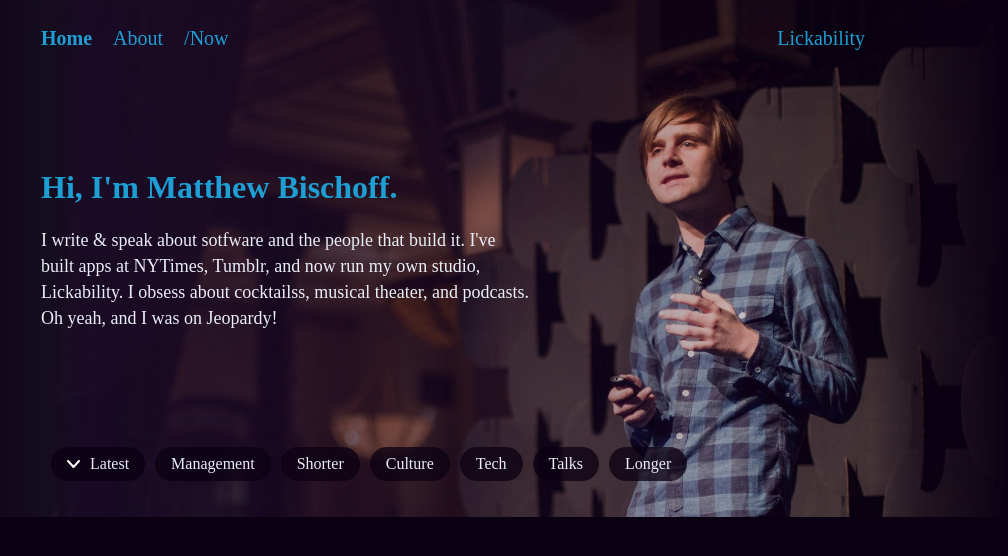
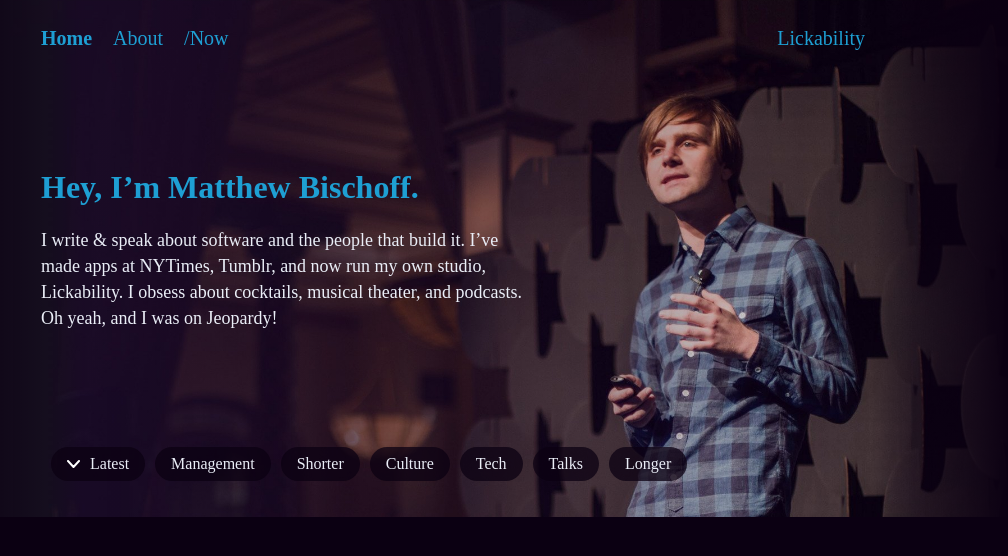
Before and after one commit to Martin-Alexander/Martin-Alexander.github.io, a Jekyll site: the page built from index.html, in a window 1280 px wide and 900 px high, cut to the strip 0-561 px from the top of the window. Shown: the top 556 px of the strip, without its empty margins (187-1195 px from the left). Built offline with Jekyll 4.4.1, drawn with Linux system fonts in a browser that asks for light colours; some web fonts are replaced; the list of posts is cut into pages by our own code.

Commit message:
moved stings from HTML to _config.yml

```diff
--- a/_config.yml
+++ b/_config.yml
@@ -47,3 +47,6 @@ sass:
   style: compressed
 repository: mattbischoff/matthewbischoff.com
 include: ['_category']
+text_content:
+  header_title: Hey, I’m Matthew Bischoff.
+  subtitle: "I write & speak about software and the people that build it. I’ve made apps at NYTimes, Tumblr, and now run my own studio, Lickability. I obsess about cocktails, musical theater, and podcasts. Oh yeah, and I was on Jeopardy!"
--- a/_includes/header.html
+++ b/_includes/header.html
@@ -10,8 +10,8 @@
       <a href="https://lickability.com/" class="desktop-only">Lickability</a>
     </nav>
     <div class="desktop-only" id="banner-text-section">
-      <h1>Hi, I'm Matthew Bischoff.</h1>
-      <p>I write & speak about sotfware and the people that build it. I've built apps at NYTimes, Tumblr, and now run my own studio, Lickability. I obsess about cocktailss, musical theater, and podcasts. Oh yeah, and I was on Jeopardy!</p>
+      <h1>{{ site.text_content.header_title }}</h1>
+      <p>{{ site.text_content.subtitle }}</p>
     </div>
     <nav id="categories">
       <div>
@@ -49,6 +49,6 @@
 </div>
 
 <div class="wrapper mobile-only" id="mobile-header-text">
-  <h1>Hey, I’m Matthew Bischoff.</h1>
-  <p>I write & speak about software and the people that build it. I’ve made apps at NYTimes, Tumblr, and now run my own studio, Lickability. I obsess about cocktails, musical theater, and podcasts. Oh yeah, and I was on Jeopardy! </p>
+  <h1>{{ site.text_content.header_title }}</h1>
+  <p>{{ site.text_content.subtitle }}</p>
 </div>
```
